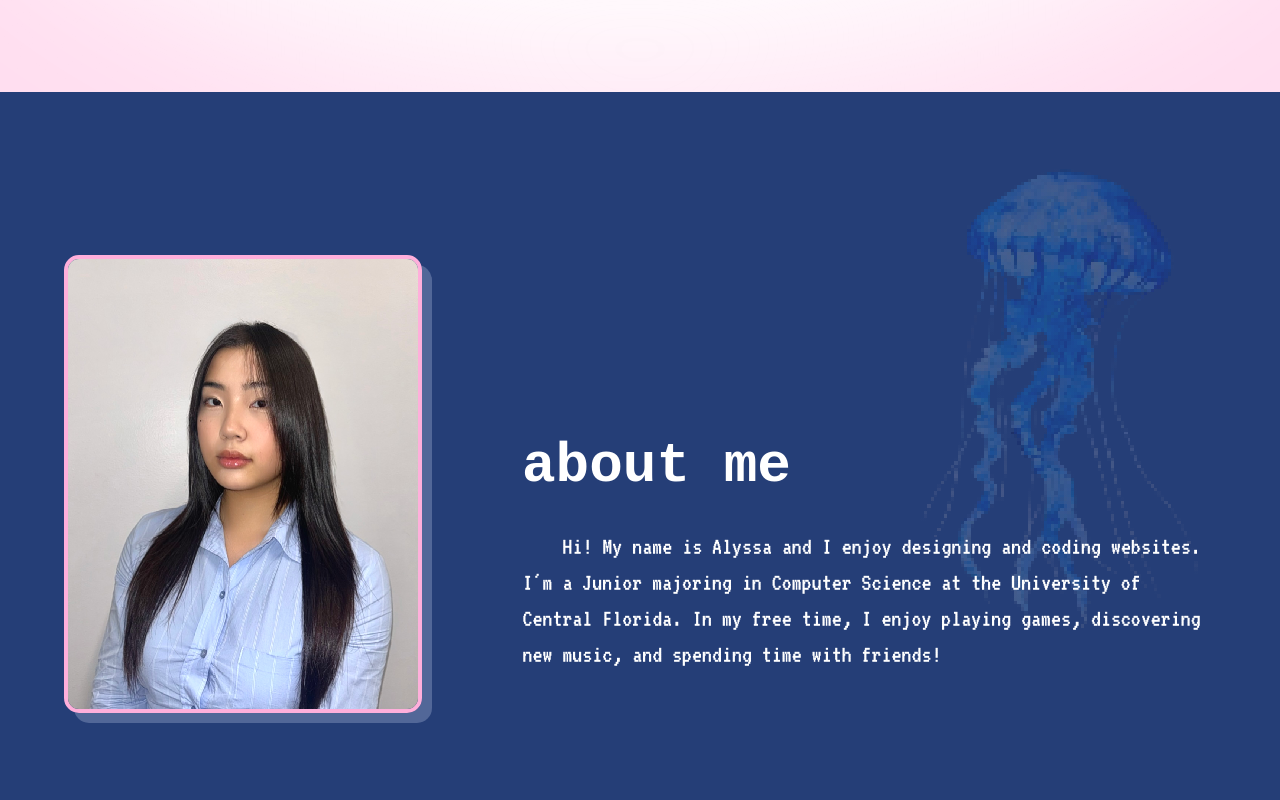
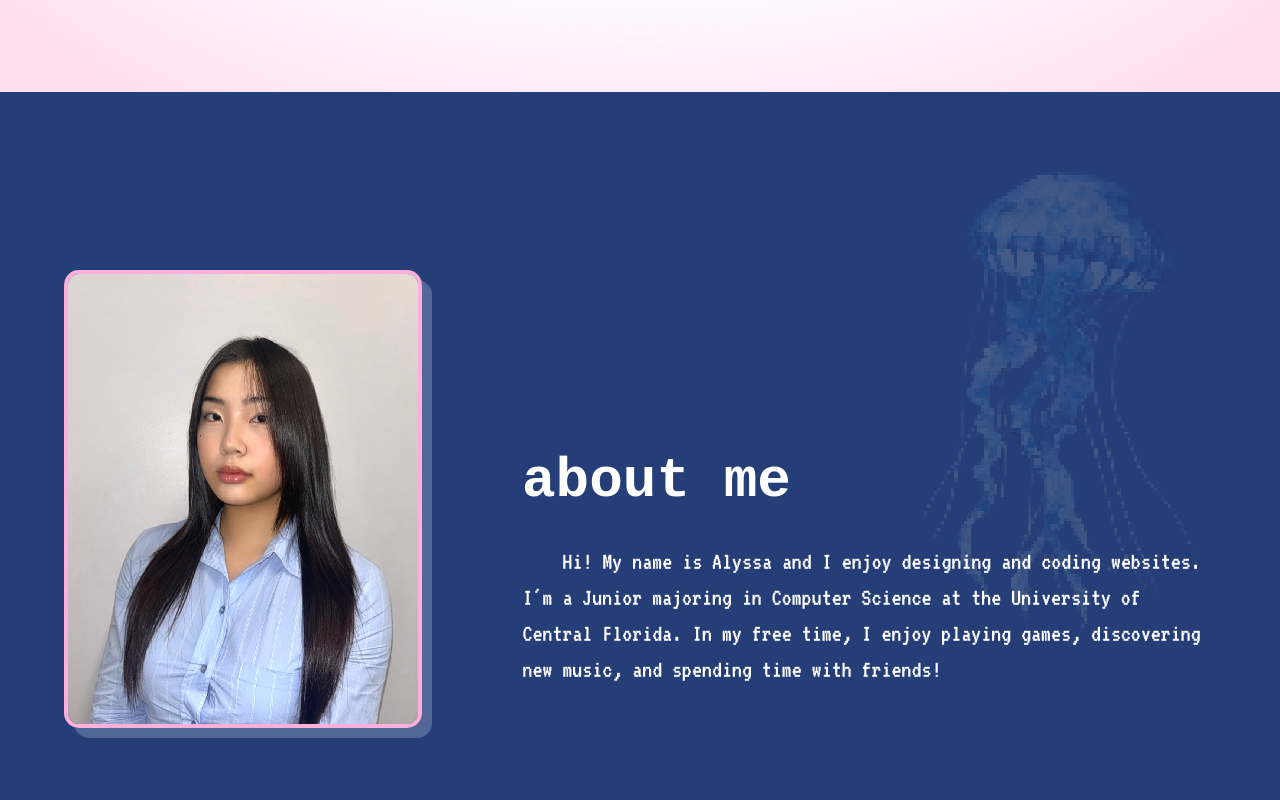
Before and after one commit to alynguyxn/alyssa-portfolio, a React (Vite) app: page / in a window 1280 px wide. Shown: the part 740-1540 px from the top of the page. Built offline with nearby package versions, Linux system fonts and the light colour scheme; a web font is replaced by a local one.

Commit message:
formatting about me section

```diff
--- a/src/index.css
+++ b/src/index.css
@@ -916,14 +916,14 @@ button:focus-visible {
   justify-content: center;
 
   /* 1. Added more bottom padding to nudge the content HIGHER */
-  padding: 40px 5% 120px 5%;
+  padding: 70px 5% 120px 5%;
   box-sizing: border-box;
   scroll-margin-top: 70px;
 
   /* 2. THE JELLYFISH: Faded background in the top right */
   background-image:
     linear-gradient(rgba(37, 62, 119, 0.75), rgba(37, 62, 119, 0.75)),
-    url('/images/jellyfish2.png');
+    url('/images/jellyfish3.png');
   background-repeat: no-repeat;
   background-position: top 5% right 5%; /* Pinned to top right */
   background-size: 350px auto; /* Adjust size as needed */
```
Also changed, not shown: public/images/jellyfish3.png (added).
